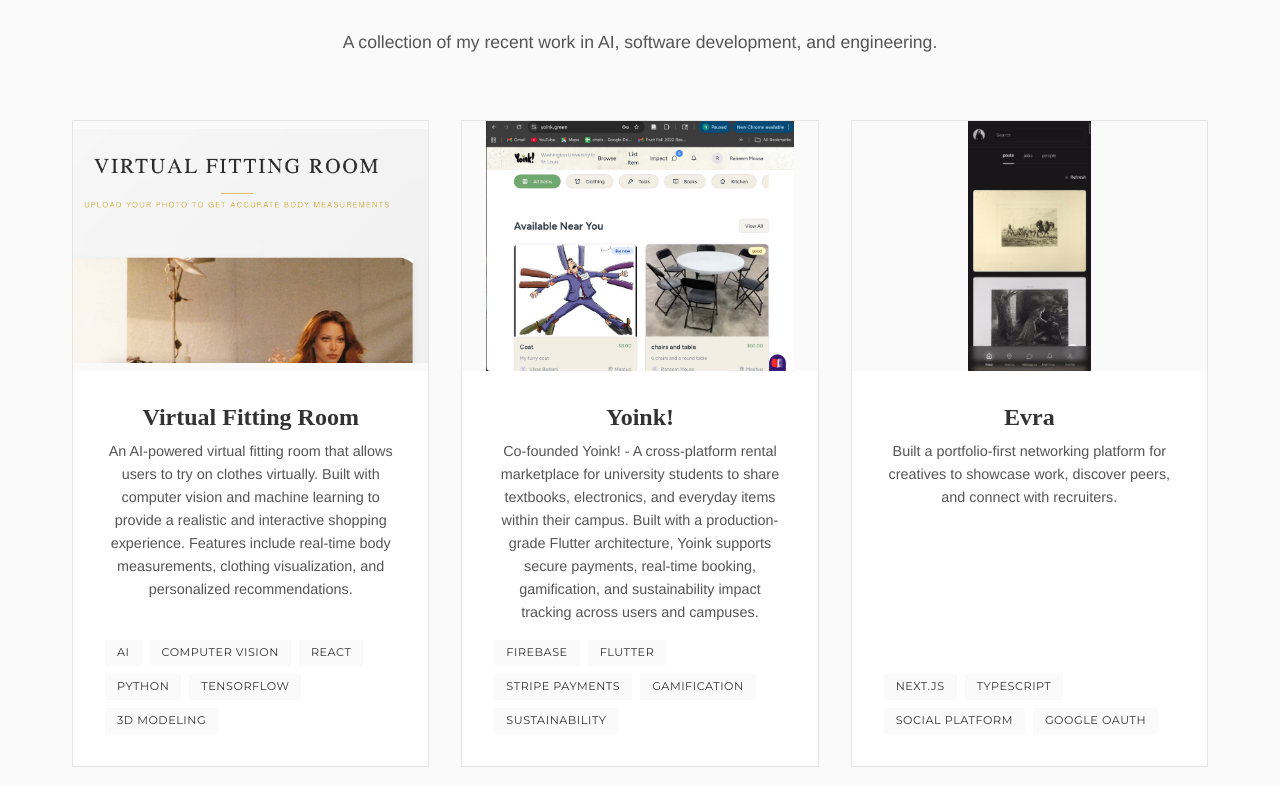
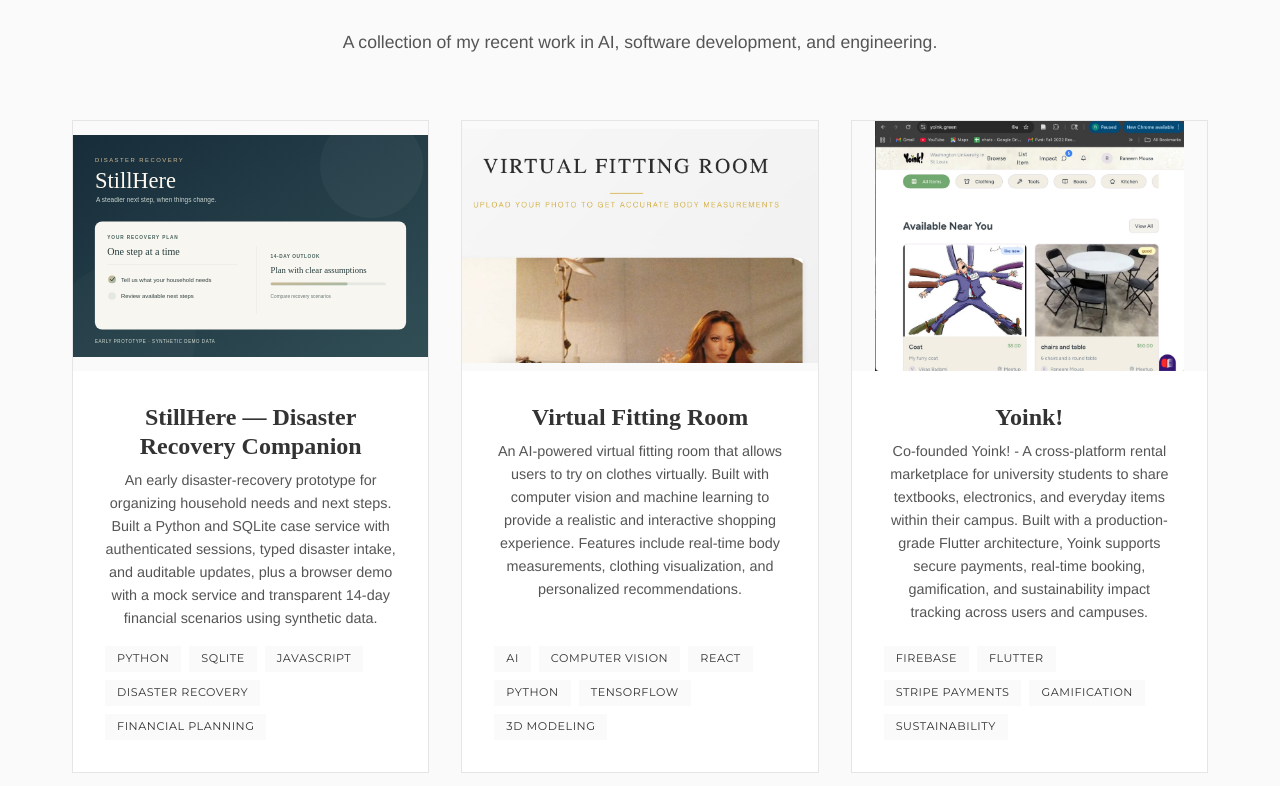
Before and after one commit to raneemousa3/Raneem-sPorfolio2025, a Next.js app: page / in a window 1280 px wide. Shown: the part 1314-2100 px from the top of the page. Built offline with nearby package versions, Linux system fonts and the light colour scheme; grey boxes are pictures that could not be loaded; a web font is replaced by a local one.

Commit message:
Feature StillHere in portfolio projects

```diff
--- a/src/components/Projects.tsx
+++ b/src/components/Projects.tsx
@@ -27,6 +27,14 @@
   }, []);
 
   const projects = [
+    {
+      id: 10,
+      title: 'StillHere — Disaster Recovery Companion',
+      description: 'An early disaster-recovery prototype for organizing household needs and next steps. Built a Python and SQLite case service with authenticated sessions, typed disaster intake, and auditable updates, plus a browser demo with a mock service and transparent 14-day financial scenarios using synthetic data.',
+      image: '/images/stillhere.svg',
+      tags: ['Python', 'SQLite', 'JavaScript', 'Disaster Recovery', 'Financial Planning'],
+      link: 'https://github.com/ahmad8743/StillHere'
+    },
     {
       id: 1,
       title: 'Virtual Fitting Room',
```
